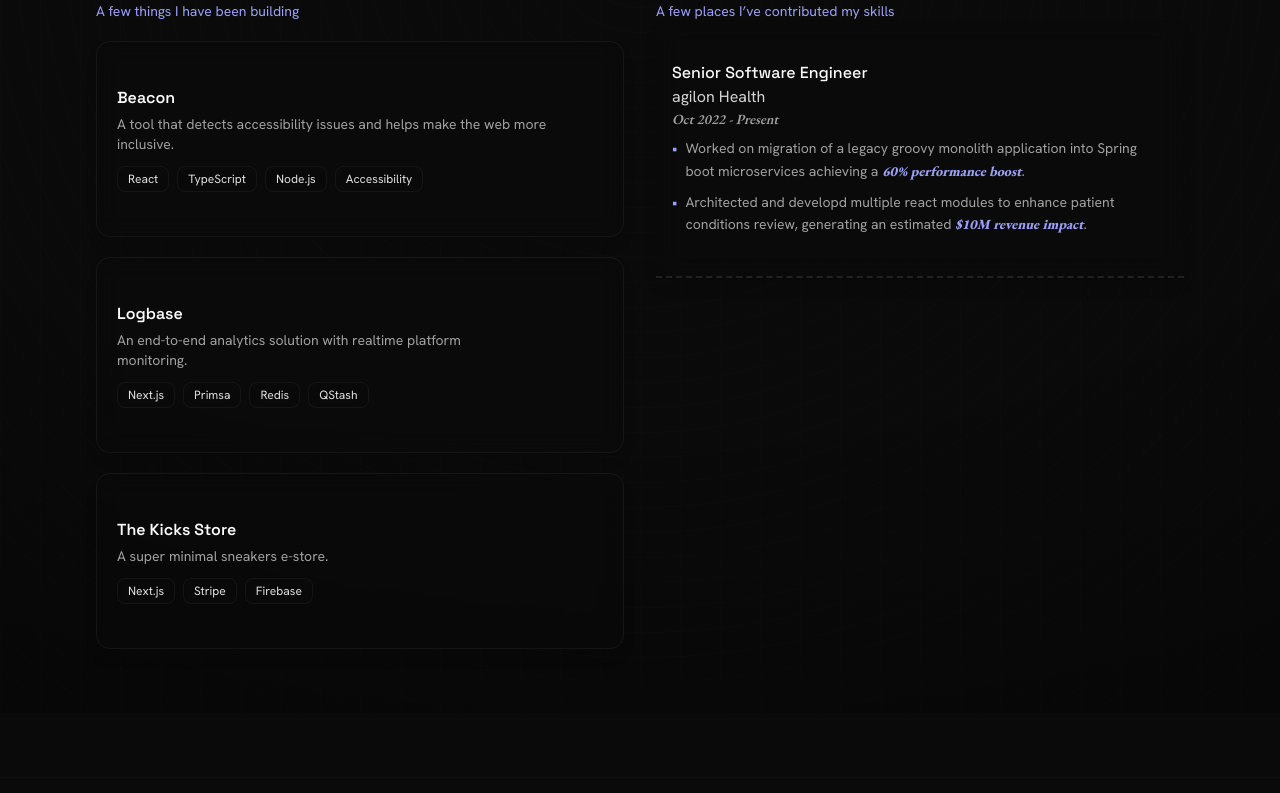
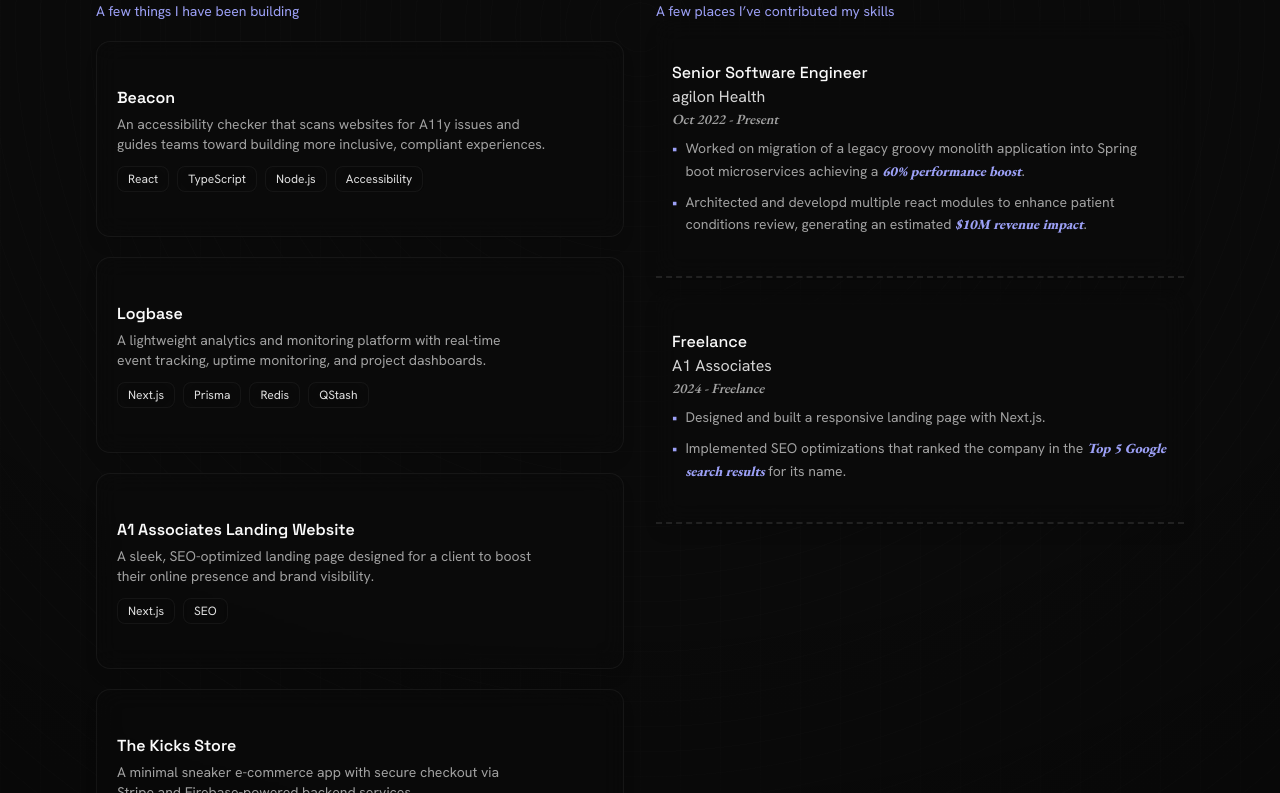
Before and after one commit to devayu/devayu, a Next.js app: page / in a window 1280 px wide. Shown: the part 587-1380 px from the top of the page. Built offline with nearby package versions, Linux system fonts and the light colour scheme.

Commit message:
Updated project and work section

```diff
--- a/src/data/projects.ts
+++ b/src/data/projects.ts
@@ -5,7 +5,7 @@
     id: "beacon",
     title: "Beacon",
     description:
-      "A tool that detects accessibility issues and helps make the web more inclusive.",
+      "An accessibility checker that scans websites for A11y issues and guides teams toward building more inclusive, compliant experiences.",
     techStack: ["React", "TypeScript", "Node.js", "Accessibility"],
     githubLink: "https://github.com/devayu/beacon.git",
     featured: true,
@@ -16,8 +16,8 @@
     id: "logbase",
     title: "Logbase",
     description:
-      "An end-to-end analytics solution with realtime platform monitoring.",
-    techStack: ["Next.js", "Primsa", "Redis", "QStash"],
+      "A lightweight analytics and monitoring platform with real-time event tracking, uptime monitoring, and project dashboards.",
+    techStack: ["Next.js", "Prisma", "Redis", "QStash"],
     githubLink: "https://github.com/devayu/logbase",
     liveLink: "https://logbase.vercel.app",
     featured: true,
@@ -25,9 +25,21 @@
     status: "completed",
   },
   {
+    id: "a1-landing",
+    title: "A1 Associates Landing Website",
+    description:
+      "A sleek, SEO-optimized landing page designed for a client to boost their online presence and brand visibility.",
+    techStack: ["Next.js", "SEO"],
+    liveLink: "https://www.a1associates.ai",
+    featured: true,
+    year: "2024",
+    status: "completed",
+  },
+  {
     id: "kickstore",
     title: "The Kicks Store",
-    description: "A super minimal sneakers e-store.",
+    description:
+      "A minimal sneaker e-commerce app with secure checkout via Stripe and Firebase-powered backend services.",
     techStack: ["Next.js", "Stripe", "Firebase"],
     githubLink: "https://github.com/devayu/thekickstore",
     liveLink: "https://thekickstore.vercel.app",
--- a/src/data/work.ts
+++ b/src/data/work.ts
@@ -16,6 +16,23 @@
       </div>`,
     ],
     yearString: "Oct 2022 - Present",
+    time: "full-time",
+  },
+  {
+    id: "a1-landing",
+    title: "Freelance",
+    location: "A1 Associates",
+    description: [
+      `<div class="flex items-start gap-2 mb-2">
+        <span class="text-primary font-bold">•</span>
+        <span>Designed and built a responsive landing page with Next.js.</span>
+      </div>`,
+      `<div class="flex items-start gap-2">
+        <span class="text-primary font-bold">•</span>
+        <span>Implemented SEO optimizations that ranked the company in the <span class="text-primary font-extrabold font-garamond italic">Top 5 Google search results</span> for its name.</span>
+      </div>`,
+    ],
+    yearString: "2024 - Freelance",
     time: "part-time",
   },
 ];
```
